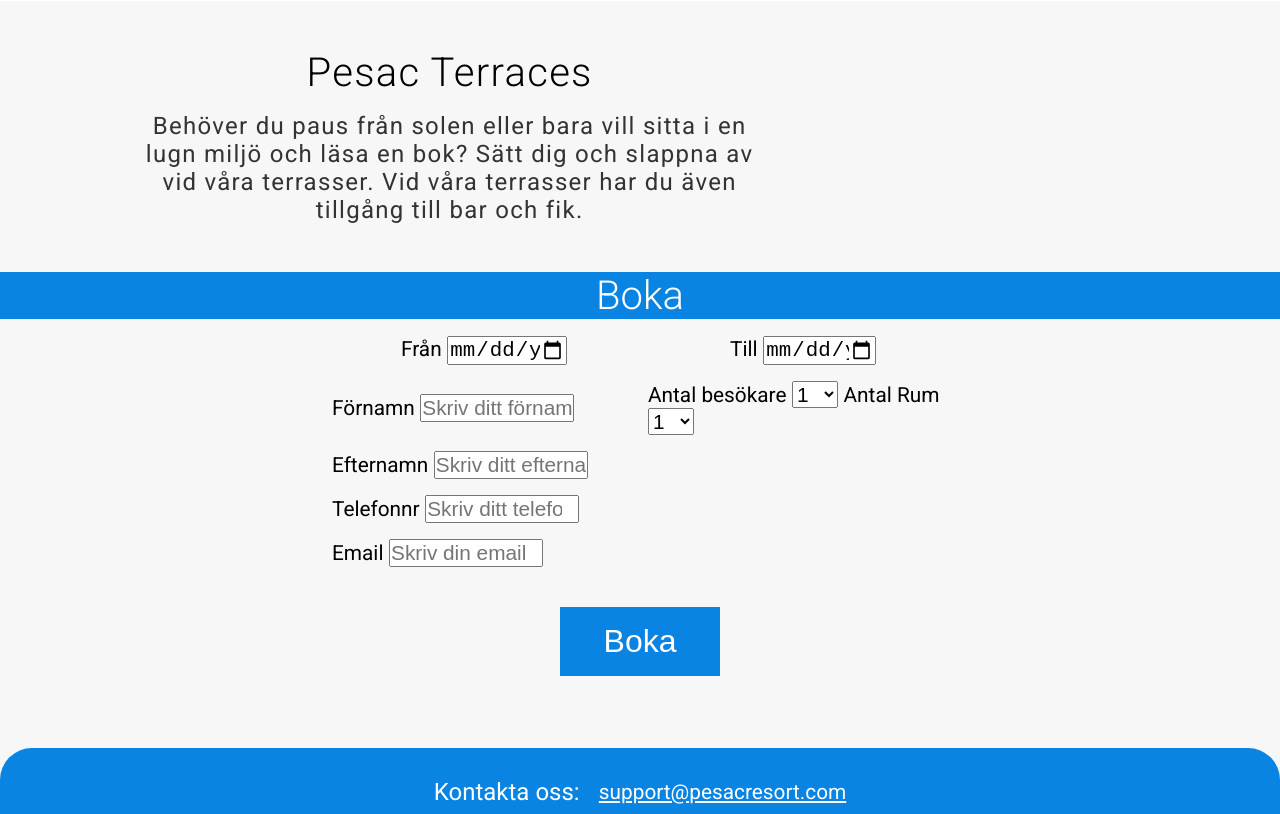
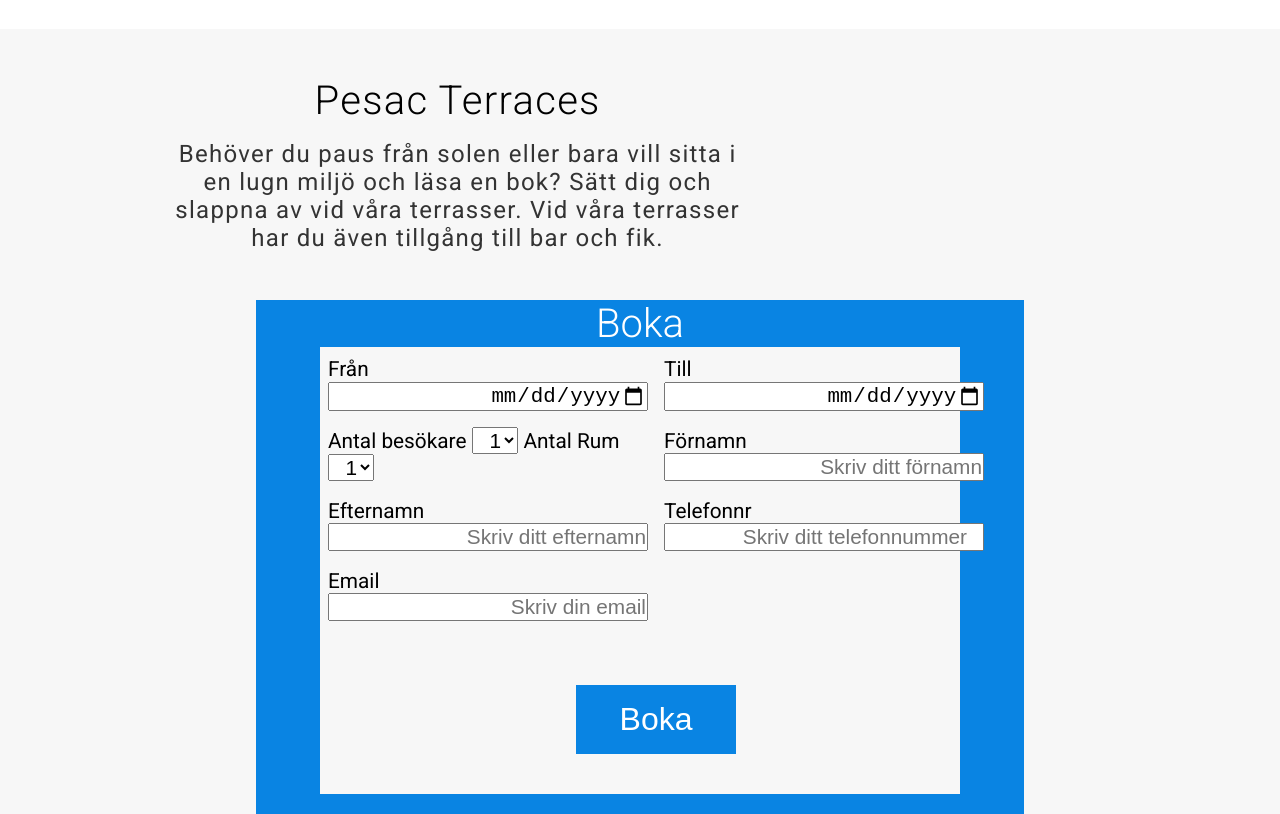
Before and after one commit to Jonatan0101/UppgiftPesacResort, a plain HTML site: page index.html in a window 1280 px wide. Shown: the part 2385-3199 px from the top of the page. Drawn offline with Linux system fonts and the light colour scheme.

Commit message:
gjort bokning finare

```diff
--- a/css/styles.css
+++ b/css/styles.css
@@ -2,6 +2,7 @@
   margin: 0;
   padding: 0;
   list-style: none;
+  box-sizing: border-box;
   cursor: url("../img/cursor.png"), not-allowed; /* byter cursor för skojs skull*/
 }
 ::selection { /* gör så att det ser lite professionellare tu genom att byta färg på textmarkering*/
@@ -278,10 +279,21 @@ footer .numemail * {
     width: 100%;
     margin: 0 auto;
   }
+  .book-section #book{
+    width: 60%;
+    margin: 0 auto;
+    border: solid 4rem #0984e3;
+    border-top: none;
+  }
+
+  .book-section input{
+    width: 20rem;
+  }
   .book-section li input,
   label,
   select {
     font-size: 1.3rem;
+    text-align: right;
   }
   .book-section .book-form li {
     display: block;
@@ -290,48 +302,19 @@ footer .numemail * {
   }
   .book-section .book-form {
     display: grid; /* försöker få till en grid så att man kan placera inputen rätt*/
-    grid-template-columns: repeat(4, 1fr);
-    grid-template-rows: repeat(6, auto);
+    grid-template-columns: repeat(2, 1fr);
     align-items: center;
     justify-items: end;
     margin: 0.5rem;
-
+    grid-gap: 1rem;
   }
 
   /***** grid i bokning*****/
-  .col2-row1 {
-    grid-column: 2;
-    grid-row: 1;
-  }
-  .col3-row1 {
-    grid-column: 3;
-    grid-row: 1;
-  }
-  .col3-row2 {
-    grid-column: 3;
-    grid-row: 2;
-  }
-  .col2-row2 {
-    grid-column: 2;
-    grid-row: 2;
-  }
-  .col2-row3 {
-    grid-column: 2;
-    grid-row: 3;
-  }
-  .col2-row4 {
-    grid-column: 2;
-    grid-row: 4;
-  }
-  .col2-row5 {
-    grid-column: 2;
-    grid-row: 5;
-  }
 
   .book-section button {
     grid-row: 6;
-    grid-column: 2 / 4;
     align-self: center;
+    grid-column: 1/3;
   }
   footer .contact,
   .phone-number {
@@ -339,7 +322,12 @@ footer .numemail * {
     align-content: center;
     align-items: center;
     justify-content: center;
+
+
   }
+  .book-section .book-form li {
+  margin: 0 !important;
+}
 }
 
 
--- a/index.html
+++ b/index.html
@@ -135,15 +135,15 @@
             </div>
             <div class="book-container">
                 <ul class="book-form">
-                    <li class="col2-row1">
+                    <li>
                         <label for="date-from">Från</label>
                         <input id="date-from" type="date" required>
                     </li>
-                    <li class="col3-row1">
+                    <li>
                         <label for="date-to">Till</label>
                         <input id="date-to" type="date">
                     </li >
-                    <li class="col3-row2">
+                    <li>
                         <label for="visitors">Antal besökare</label>
                         <select name="visitors" id="visitors" required>
                             <option value="1">1</option>
@@ -171,19 +171,19 @@
                             <option value="10">10</option>
                         </select>
                     </li>
-                    <li class="col2-row2">
+                    <li>
                         <label for="first-name">Förnamn</label>
                         <input type="text" id="first-name" placeholder="Skriv ditt förnamn" required>
                     </li>
-                    <li class="col2-row3">
+                    <li>
                         <label for="last-name">Efternamn</label>
                         <input type="text" id="first-name" id="first-name" placeholder="Skriv ditt efternamn" required>
                     </li>
-                    <li class="col2-row4">
+                    <li>
                         <label for="phone">Telefonnr</label>
                         <input type="number" id="phone" placeholder="Skriv ditt telefonnummer" required>
                     </li>
-                    <li class="col2-row5">
+                    <li>
                         <label for="email">Email</label>
                         <input type="email" id="email" placeholder="Skriv din email" required>
                     </li>
```
